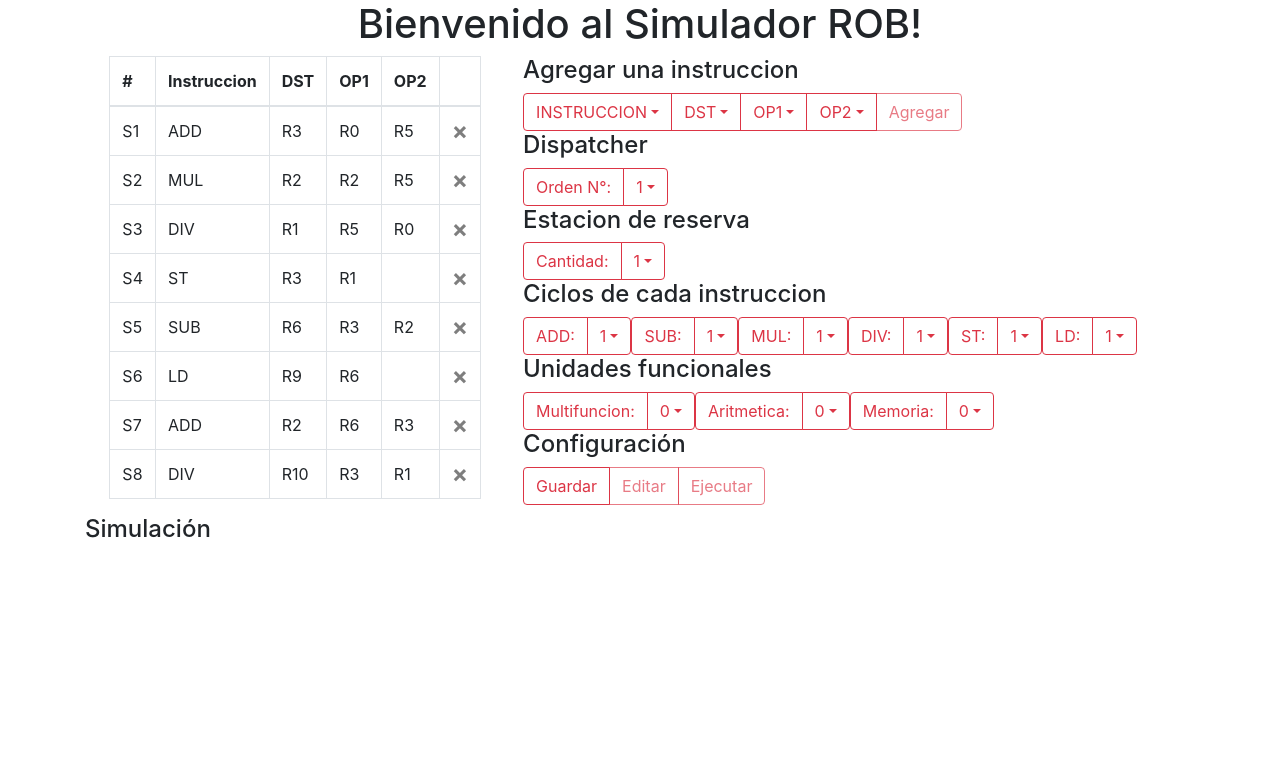
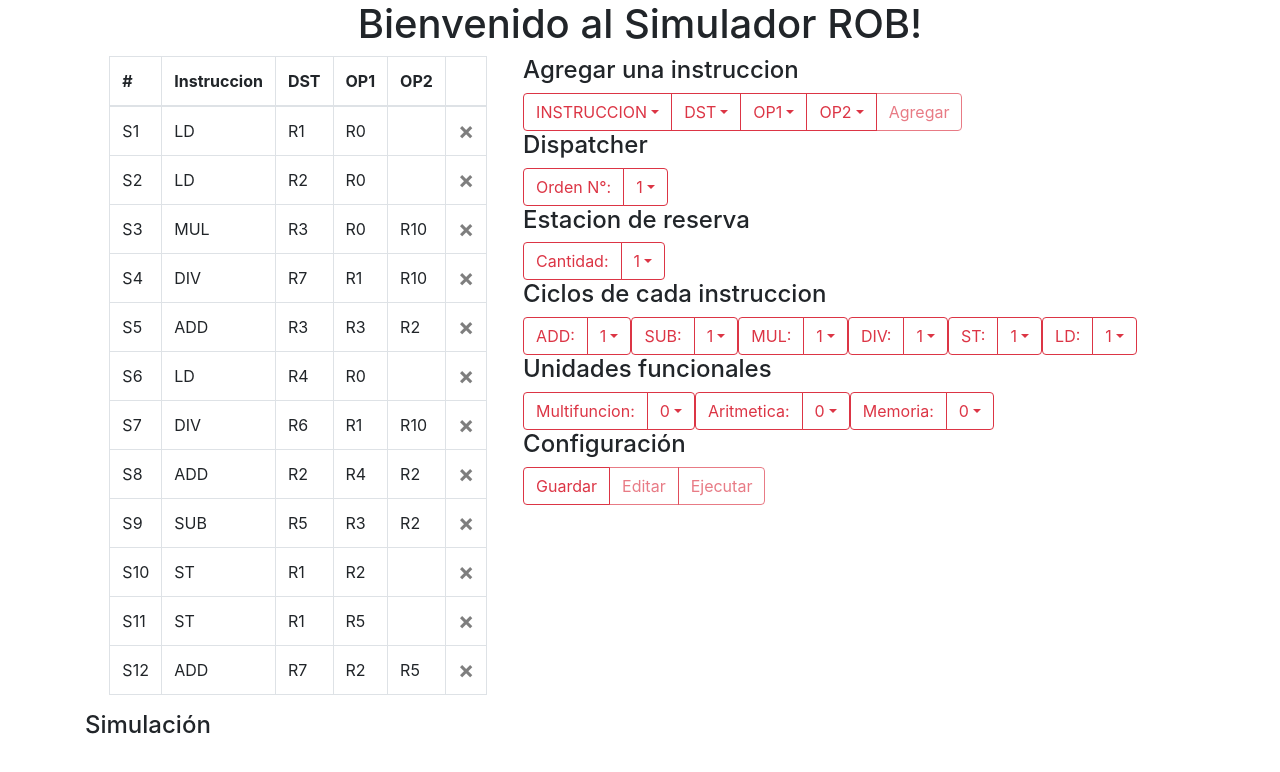
Before and after one commit to tp-arquitectura-ii/SimuladorRob, an Angular app: page / in a window 1280 px wide. Shown: the top 772 px of the page. Built offline with nearby package versions, Linux system fonts and the light colour scheme.

Commit message:
mas de dos instrucciones al mismo tiempo

```diff
--- a/src/app/BufferReorder.ts
+++ b/src/app/BufferReorder.ts
@@ -63,15 +63,18 @@ export class BufferReorder{
         i++;
     }
   }
+  public getListInstructions(){
+      return this.listInstructionOriginal.slice(0);
+  }
+  public hasInstructionCompleted(index,listAux) {
+    let i = 0;
 
-  public hasInstructionCompleted() {
-    let i = 0;
-    let count = 0
     while (i<this.size){
         if (this.robC[i].getInstruction()!= null )
-            if (this.robC[i].getInstruction().getStatus() == "F" && this.listInstructionOriginal[0].getId() == this.robC[i].getInstruction().getId())
-               return i;
+            if (this.robC[i].getInstruction().getStatus() == "F" && listAux[0].getId() == this.robC[i].getInstruction().getId())
+                    return i;
         i++;
+
     }
     return -1;
   }
--- a/src/app/Processor.ts
+++ b/src/app/Processor.ts
@@ -33,6 +33,7 @@ export class Processor{
 
     public nextCycle(){
         if(this.cycleCounter == 0){
+
             //AGREGO INSTRUCCIONES AL DISPATCH
             for(let i = 0; i < this.dispatcher.getGrade() && this.listInstruction.length != 0 ; i++){
                 this.dispatcher.addInstruction(this.listInstruction.shift())
@@ -49,16 +50,17 @@ export class Processor{
 
             //RETIRO DEL ROB
             this.rob.removeInstCompletes();
-
             //AGREGO INSTRUCCIONES A LA ER Y ROB
-            let sizeDispatch = this.dispatcher.getSize();
-            for(let i = 0; i < sizeDispatch;i++){//MIRAR ESTO PORQUE SI SE LO RETIRA DE LA LISTA DECREMENTA EL GETSIZE
+            let j = 0;
+            while(j < this.dispatcher.getSize()){
                 if (!this.er.isBusy() && !this.rob.isBusy()){
                     let inst = this.dispatcher.getInstruc();
                     inst.setStatus("I");
                     this.er.addInstruction(inst);
                     this.rob.addInstruction(inst);
                 }
+                else
+                    j++;
             }
 
             //DECREMENTO INSTRUCCIONES
@@ -78,9 +80,6 @@ export class Processor{
                     }
                 }
             }
-
-            //AGREGO A er Y ROB SI UNA INSTRUCCION ESTA FINALIZADA
-
 
 
             //AGREGO A UF
@@ -102,17 +101,33 @@ export class Processor{
                 i++;}
             }
 
+            j = 0;
+            while(j < this.dispatcher.getSize()){
+                if (!this.er.isBusy() && !this.rob.isBusy()){
+
+                    let inst = this.dispatcher.getInstruc();
+                    inst.setStatus("I");
+                    this.er.addInstruction(inst);
+                    this.rob.addInstruction(inst);
+                }
+                else
+                    j++;
+            }
+
+            //AGREGO A er Y ROB SI UNA INSTRUCCION ESTA FINALIZADA
 
             let sizeDispatch2 = this.dispatcher.getSize();
+            let listAux = this.rob.getListInstructions();
             for(let i = 0; i < sizeDispatch2;i++){
-                    let index = this.rob.hasInstructionCompleted();
+
+                    let index = this.rob.hasInstructionCompleted(i,listAux);
+
                     if (!this.er.isBusy() &&  index != -1){
-                        console.log("entraste a esta funcion")  ;
                         let inst = this.dispatcher.getInstruc();
+                        listAux.shift()
                         inst.setStatus("I");
                         this.er.addInstruction(inst);
                         this.rob.getRobC()[index].addInstruction2(inst);
-                        console.log(this.rob.getRobC()[index].getInstruction2());
                     }
                 }
 
@@ -164,6 +179,11 @@ export class Processor{
         return this.rob.isComplete();
     }
 
+
+
+
+
+
     addRow(inst:Array<Instruction>, id:string, cantidad:Number ){
         let tr = document.createElement("tr");
         for(let i = 0; i < cantidad;i++){
@@ -208,7 +228,6 @@ export class Processor{
                     td1.appendChild(document.createTextNode(this.rob.getRobC()[i].getInstruction().getStatus()));
                 }
                 else{
-                    console.log("Seererer");
                     td.appendChild(document.createTextNode(this.rob.getRobC()[i].getInstruction().getId()+ "/" +this.rob.getRobC()[i].getInstruction2().getId() ))
                     td1.appendChild(document.createTextNode(this.rob.getRobC()[i].getInstruction().getStatus()+"/"+ this.rob.getRobC()[i].getInstruction2().getStatus()));
                 }
--- a/src/app/app.component.css
+++ b/src/app/app.component.css
@@ -0,0 +1,6 @@
+
+
+       #tables-container {
+        width: auto;
+        overflow-x: auto;
+    }
--- a/src/app/app.component.html
+++ b/src/app/app.component.html
@@ -179,7 +179,6 @@
 <div class = "container">
     <h4>Simulación</h4>
     <button *ngIf="executingROB" id="btn-next" type="button" class="btn btn-outline-danger" (click)="nextInstruction()" >Siguiente Intruccion</button>
-
     <div class = "row">
       <div class = "col">
         <table id ="tablacycle" class="table table-bordered" style="width:2.2cm" *ngIf="executingROB">
@@ -202,6 +201,7 @@
           <tbody></tbody>
         </table>
       </div>
+
       <div class = "col">
         <table id="tablaER" class="table table-bordered" style="width:1cm" *ngIf="executingROB">
           <thead>
@@ -212,6 +212,7 @@
           <tbody></tbody>
         </table>
       </div>
+
       <div class = "col">
         <table id="tablaUF" class="table table-bordered" style="width:1cm" *ngIf="executingROB">
           <thead>
@@ -222,6 +223,7 @@
           <tbody></tbody>
         </table>
       </div>
+
       <div class = "col">
         <table id="tablaROB" class="table table-bordered" style="width:4cm" *ngIf="executingROB">
           <thead>
@@ -232,7 +234,6 @@
           <tbody></tbody>
         </table>
       </div>
-
   </div>
 </div>
 
--- a/src/app/app.component.ts
+++ b/src/app/app.component.ts
@@ -63,14 +63,18 @@ export class AppComponent implements OnInit {
 
   ngOnInit() {
     const instrucions = [
-      new Instruction("S1","ADD","R3","R0","R5","ARITH"),
-      new Instruction("S2","MUL","R2","R2","R5","ARITH"),
-      new Instruction("S3","DIV","R1","R5","R0","ARITH"),
-      new Instruction("S4","ST","R3","R1","","MEM"),
-      new Instruction("S5","SUB","R6","R3","R2","ARITH"),
-      new Instruction("S6","LD","R9","R6","","MEM"),
-      new Instruction("S7","ADD","R2","R6","R3","ARITH"),
-      new Instruction("S8","DIV","R10","R3","R1","ARITH")
+      new Instruction("S1","LD","R1","R0","","MEM"),
+      new Instruction("S2","LD","R2","R0","","MEM"),
+      new Instruction("S3","MUL","R3","R0","R10","ARITH"),
+      new Instruction("S4","DIV","R7","R1","R10","ARITH"),
+      new Instruction("S5","ADD","R3","R3","R2","ARITH"),
+      new Instruction("S6","LD","R4","R0","","MEM"),
+      new Instruction("S7","DIV","R6","R1","R10","ARITH"),
+      new Instruction("S8","ADD","R2","R4","R2","ARITH"),
+	    new Instruction("S9","SUB","R5","R3","R2","ARITH"),
+	    new Instruction("S10","ST","R1","R2","","MEM"),
+	    new Instruction("S11","ST","R1","R5","","MEM"),
+	    new Instruction("S12","ADD","R7","R2","R5","ARITH")
     ];
     this.listInstructions = instrucions;
     this.idInstruction = this.listInstructions.length;
```
Lines whose indentation alone changed are shown as unchanged.
